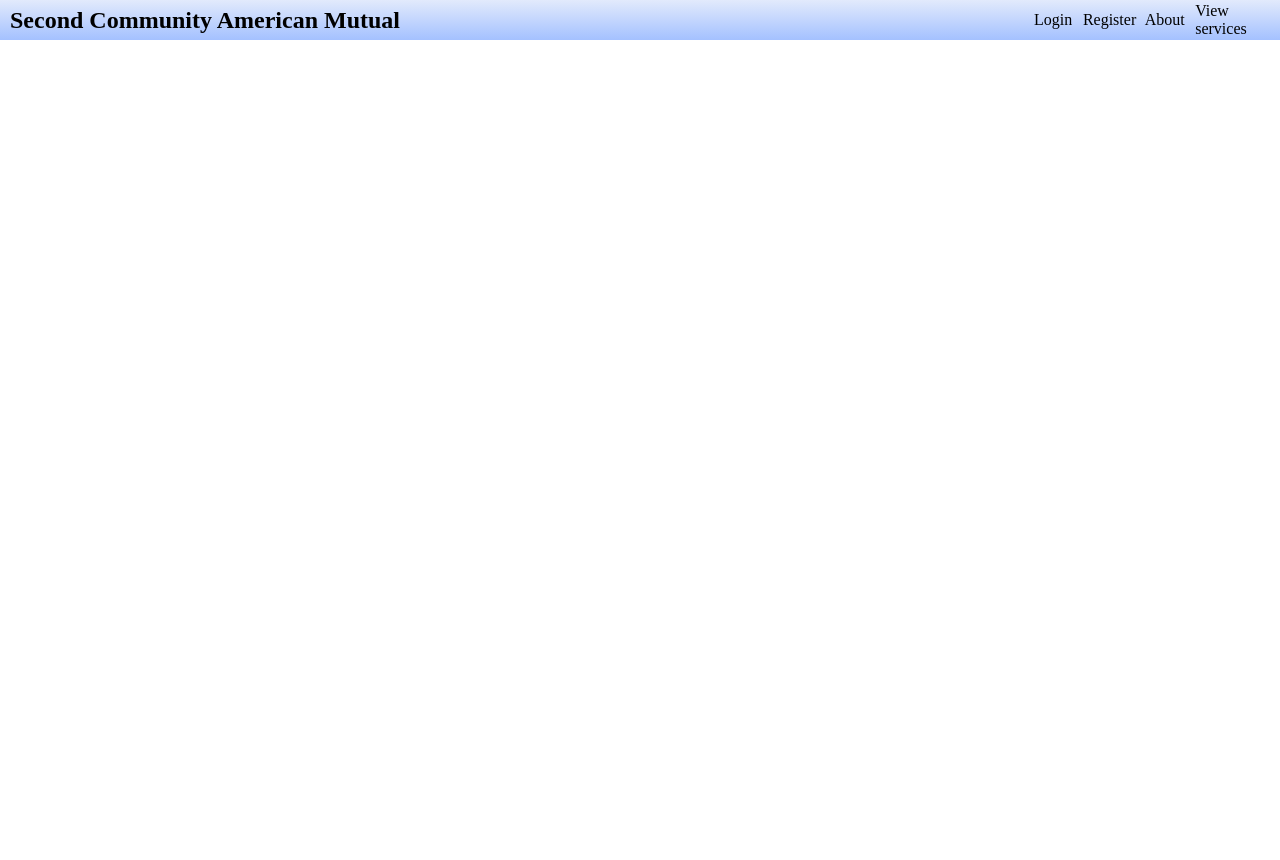
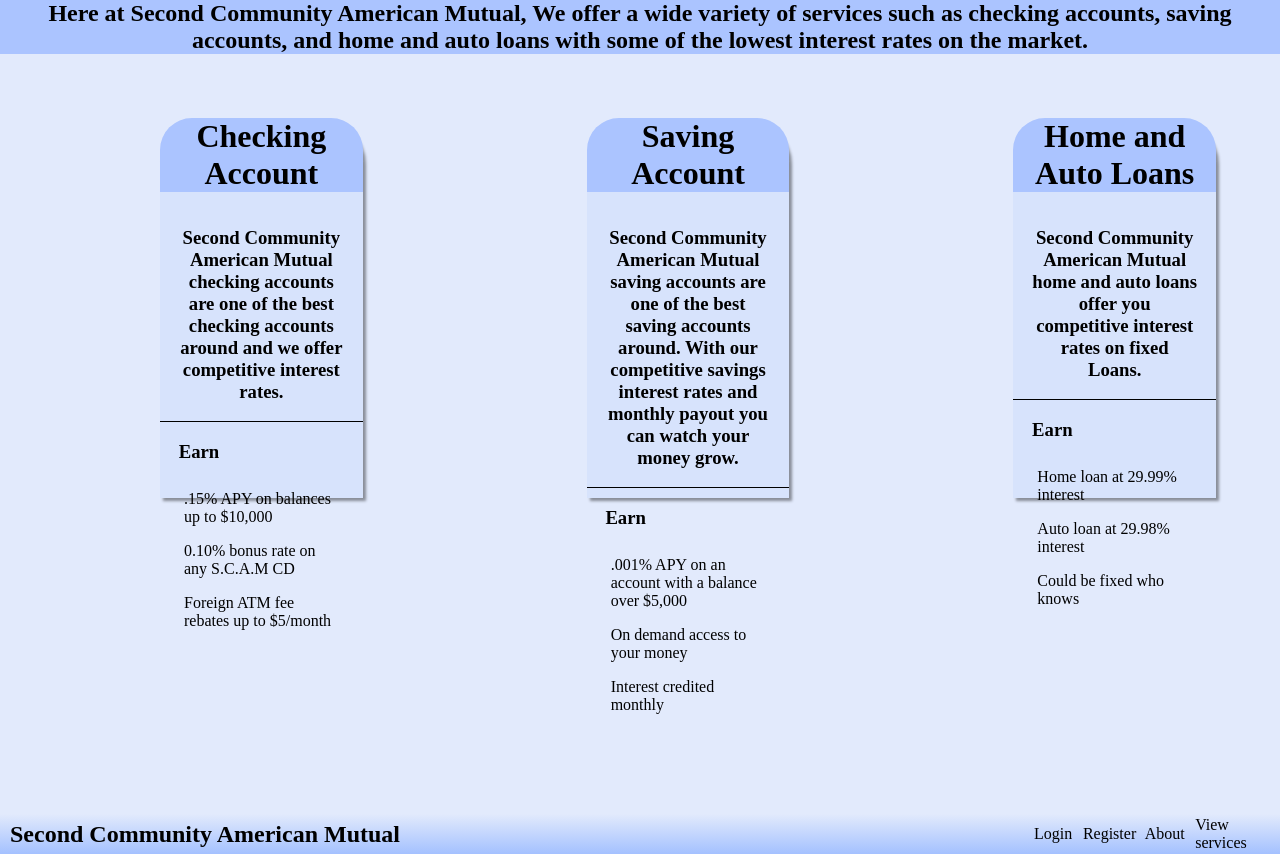
Before and after one commit to mbatista4/second-community-america-mutual-frontend, a React (Create React App) app: page /services in a window 1280 px wide. Before the commit the page ends 800 px from the top, so only its background shows below. Built offline with nearby package versions, Linux system fonts and the light colour scheme.

Commit message:
services page implemented

```diff
--- a/src/App.js
+++ b/src/App.js
@@ -2,13 +2,14 @@ import React, {useEffect } from 'react'
 import { BrowserRouter as Router, Route, Switch } from 'react-router-dom'
 import LandingPage from './Components/LandingPage/LandingPage'
 import LoginPage from './Components/LoginPage/LoginPage';
-import Overview from './Components/Overview';
+import Overview from './Components/OverviewPage/Overview';
 import Navbar from './Components/Navbar';
 import RegisterPage from './Components/RegisterPage/RegisterPage';
 import { LoginProvider } from './LoginContext';
 import WorkerLogin from './Components/WorkerLogin/WorkerLogin';
 import "./CSS/App.css"
 import {useLoggedInUpdate } from './Context/LoggedContext';
+import ServicesPage from './Components/ServicesPage/ServicesPage';
 
 
 export default function App() {
@@ -41,6 +42,9 @@ export default function App() {
         <Route exact path="/overview">
           <Overview />
         </Route>
+        <Route exact path="/services">
+          <ServicesPage />
+        </Route>
         <Route exact path="/register">
           <RegisterPage />
         </Route>
--- a/src/Components/Overview.jsx
+++ /dev/null
@@ -1,9 +0,0 @@
-import React from 'react'
-
-export default function Overview() {
-    return (
-        <div>
-            <h2>Coming Soon...</h2>
-        </div>
-    )
-}
--- /dev/null
+++ b/src/Components/OverviewPage/Overview.jsx
@@ -0,0 +1,12 @@
+import React from 'react'
+import "./overview.css"
+
+export default function Overview() {
+    return (
+        <div className="page">
+            <div className="box">
+                <h2>Coming Soon</h2>
+            </div>
+        </div>
+    )
+}
--- /dev/null
+++ b/src/Components/OverviewPage/overview.css
@@ -0,0 +1,3 @@
+.page {
+    height: 95vh;
+}
--- /dev/null
+++ b/src/Components/ServicesPage/ServicesPage.jsx
@@ -0,0 +1,51 @@
+import React from 'react'
+import './ServicesPageStyleSheet.css'
+
+export default function ServicesPage() {
+    return (
+        <div>
+            <div className="page-header">
+                <h2>Here at Second Community American Mutual, We offer a wide variety of services such as checking accounts, saving accounts,
+                    and home and auto loans with some of the lowest interest rates on the market.
+                </h2>
+            </div>
+            <div className="page">
+                <div className="checking-box">
+                    <h1 className="checking-header">Checking Account</h1>
+                    <h3 className="checking-info">Second Community American Mutual checking accounts are one of the best checking accounts around and we offer
+                    competitive interest rates.
+                    </h3>
+                    <h3 className="checking-earn">Earn</h3>
+                    <ul className="checking-earn">
+                        <li>.15% APY on balances up to $10,000</li>
+                        <li>0.10% bonus rate on any S.C.A.M CD</li>
+                        <li>Foreign ATM fee rebates up to $5/month</li>
+                    </ul>
+                </div>
+                <div className="checking-box">
+                    <h1 className="checking-header">Saving Account</h1>
+                    <h3 className="checking-info">Second Community American Mutual saving accounts are one of the best saving accounts around. With our competitive
+                    savings interest rates and monthly payout you can watch your money grow.
+                    </h3>
+                    <h3 className="checking-earn">Earn</h3>
+                    <ul className="checking-earn">
+                        <li>.001% APY on an account with a balance over $5,000</li>
+                        <li>On demand access to your money</li>
+                        <li>Interest credited monthly</li>
+                    </ul>
+                </div>
+                <div className="checking-box">
+                    <h1 className="checking-header">Home and Auto Loans</h1>
+                    <h3 className="checking-info">Second Community American Mutual home and auto loans offer you competitive interest rates on fixed Loans.
+                    </h3>
+                    <h3 className="checking-earn">Earn</h3>
+                    <ul className="checking-earn">
+                        <li>Home loan at 29.99% interest</li>
+                        <li>Auto loan at 29.98% interest</li>
+                        <li>Could be fixed who knows</li>
+                    </ul>
+                </div>
+            </div>
+        </div>
+    )
+}
--- /dev/null
+++ b/src/Components/ServicesPage/ServicesPageStyleSheet.css
@@ -0,0 +1,43 @@
+.page {
+    background-color: #e2eafc;
+    display: flex;
+    flex-direction: row;
+}
+
+.page-header{
+    background-color: #abc4ff;
+    text-align: center;
+}
+
+.checking-box {
+    background-color: #d7e3fc;
+    height:50%;
+    width: 20%;
+    margin-top: 4em;
+    margin-left: 10em;
+    margin-right: 4em;
+    border-top-left-radius: 2.7em;
+    border-top-right-radius: 2.7em;
+    box-shadow: 3px 3px 3px rgba(0, 0, 0, .4);
+
+
+}
+.checking-header {
+    background-color: #abc4ff;
+    margin-bottom: .5em;
+    border-top-left-radius: 1em;
+    border-top-right-radius: 1em;
+    text-align: center;
+
+}
+
+.checking-info {
+    text-align: center;
+    padding: 1em;
+    border-bottom: solid black 1px;
+
+}
+
+.checking-earn {
+    margin: 1em;
+}
```
